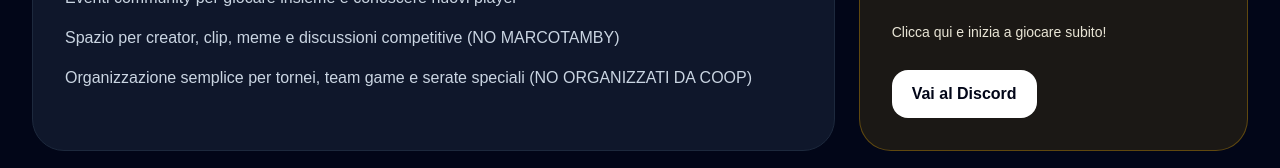
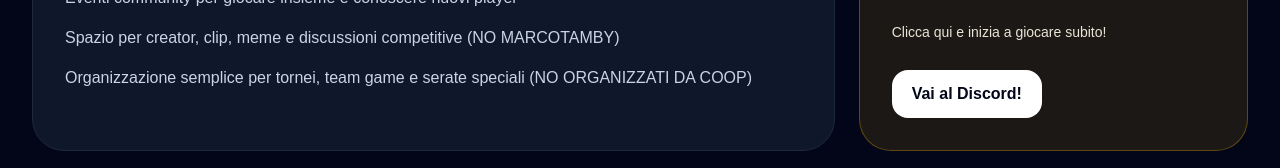
Before and after one commit to marcobonni/epicojackalaoe4community, a Next.js app: page / in a window 1280 px wide. Shown: the part 2660-2828 px from the top of the page. Built offline with nearby package versions, Linux system fonts and the light colour scheme; no server answers.

Commit message:
third try

```diff
--- a/app/aoe_discord_landing_page.jsx
+++ b/app/aoe_discord_landing_page.jsx
@@ -302,7 +302,7 @@ export default async function AoeDiscordLandingPage() {
             <a target="_blank" rel="noopener noreferrer"               href={inviteUrl}
               className="mt-6 inline-flex rounded-2xl bg-white px-5 py-3 font-semibold text-slate-950 transition hover:-translate-y-0.5"
             >
-              Vai al Discord
+              Vai al Discord!
             </a>
           </div>
         </div>
```
